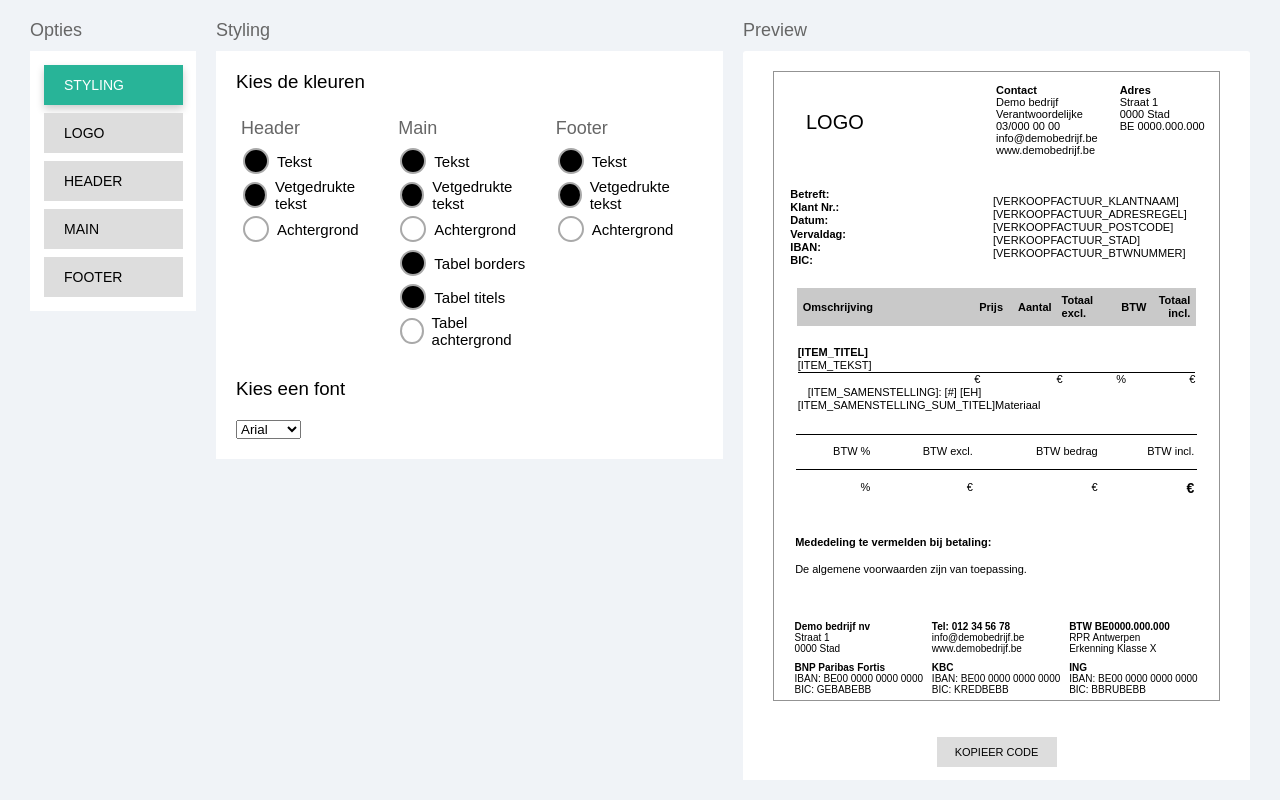
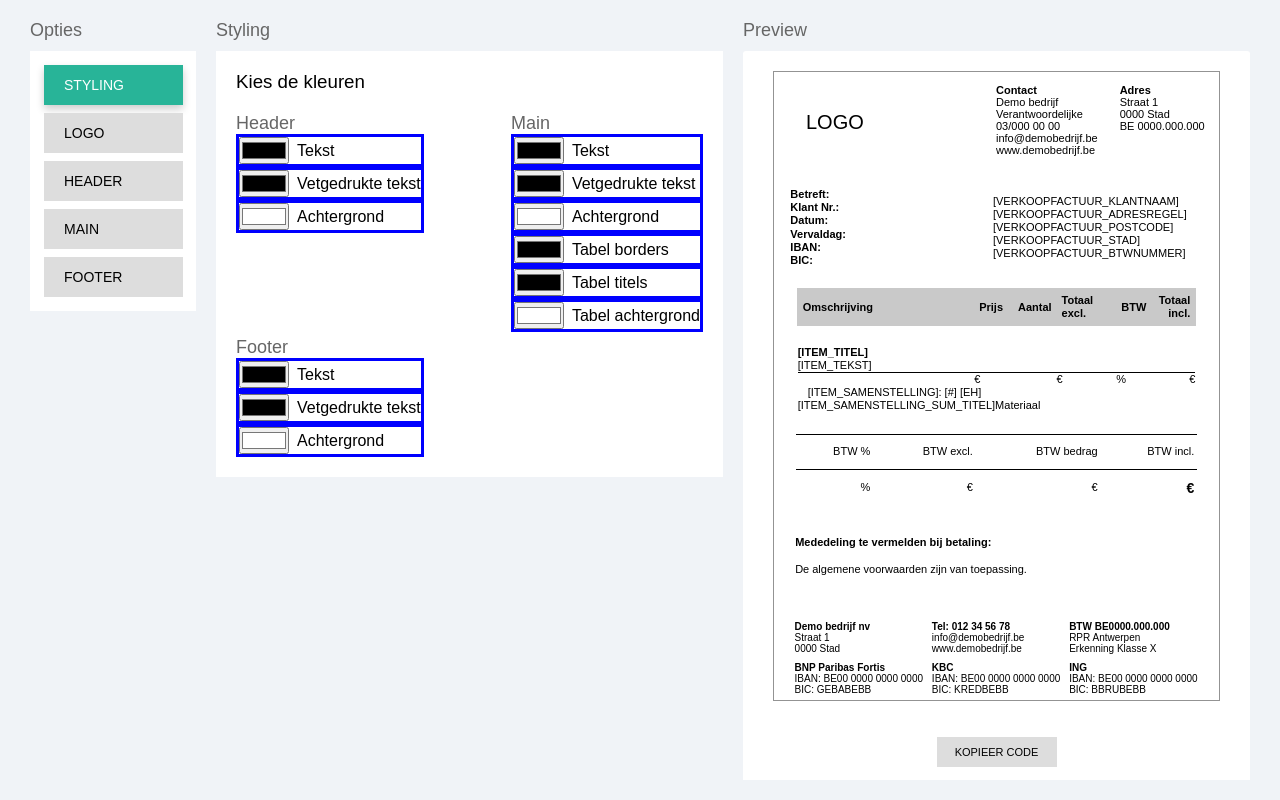
Before and after one commit to Karen03y/iamd-stage-wizard, an Angular app: page / in a window 1280 px wide. Both pictures are taken after a click on the button "STYLING". Built offline with nearby package versions, Linux system fonts and the light colour scheme.

Commit message:
generated color-picker and color-picker-column components from styling component

```diff
--- /dev/null
+++ b/src/app/components/color-picker-column/color-picker-column.component.ts
@@ -0,0 +1,32 @@
+import { Component, EventEmitter, Input, Output } from '@angular/core';
+import { CommonModule } from '@angular/common';
+import { ColorPickerComponent } from "../color-picker/color-picker.component";
+
+@Component({
+    selector: 'app-color-picker-column',
+    standalone: true,
+    template: `
+    <h2>{{ section }}</h2>
+    <div *ngFor="let color of colors">
+      <app-color-picker
+        [id]="color.id"
+        [label]="color.label"
+        [colorClass]="color.class"
+        [value]="color.value"
+        (updateColor)="updateColor($event)"
+      ></app-color-picker>
+    </div>
+  `,
+    styleUrl: './color-picker-column.component.css',
+    imports: [ColorPickerComponent, CommonModule]
+})
+
+export class ColorPickerColumnComponent {
+  @Input() section: string = '';
+  @Input() colors: any[] = [];
+  @Output() updateColorPicker = new EventEmitter<any>();
+
+  updateColor(data: any) {
+    this.updateColorPicker.emit(data);
+  }
+}
--- /dev/null
+++ b/src/app/components/color-picker/color-picker.component.css
@@ -0,0 +1,7 @@
+.color-picker {
+  display: flex;
+  align-items: center;
+  gap: 8px;
+
+  border: solid blue;
+}
--- /dev/null
+++ b/src/app/components/color-picker/color-picker.component.ts
@@ -0,0 +1,30 @@
+import { Component, EventEmitter, Input, Output } from '@angular/core';
+import { CommonModule } from '@angular/common';
+import { FormsModule } from '@angular/forms';
+
+@Component({
+  selector: 'app-color-picker',
+  standalone: true,
+  imports: [CommonModule, FormsModule],
+  template: `
+    <div class="color-picker">
+      <input
+       type="color"
+       class="{{ colorClass }}"
+       id="{{ id }}"
+       [(ngModel)]="value"
+       (change)="updateColor.emit({ color: value, id: id })"
+     />
+    <label for="{{ id }}">{{ label }}</label>
+  </div>
+  `,
+  styleUrl: './color-picker.component.css'
+})
+
+export class ColorPickerComponent {
+  @Input() id: string = '';
+  @Input() label: string = '';
+  @Input() colorClass: string = '';
+  @Input() value: string = '';
+  @Output() updateColor = new EventEmitter<any>();
+}
--- a/src/app/components/styling/styling.component.html
+++ b/src/app/components/styling/styling.component.html
@@ -1,52 +1,26 @@
 <h1>Kies de kleuren</h1>
 
 <div class="color-pickers-container">
-  <!-- Header -->
-  <div class="color-picker-column">
-    <h2>Header</h2>
-    <div class="color-picker" *ngFor="let color of headerColors">
-      <input
-        type="color"
-        class="header-color"
-        id="{{ color.id }}"
-        [(ngModel)]="color.value"
-        (change)="updateColor(color.value, color.id)"
-      />
-      <label for="{{ color.id }}">{{ color.label }}</label>
-    </div>
-  </div>
+  <app-color-picker-column
+    section="Header"
+    [colors]="headerColors"
+    (updateColorPicker)="updateColor($event)"
+  ></app-color-picker-column>
 
-  <!-- Main -->
-  <div class="color-picker-column">
-    <h2>Main</h2>
-    <div class="color-picker" *ngFor="let color of mainColors">
-      <input
-        type="color"
-        class="main-color"
-        id="{{ color.id }}"
-        [(ngModel)]="color.value"
-        (change)="updateColor(color.value, color.id)"
-      />
-      <label for="{{ color.id }}">{{ color.label }}</label>
-    </div>
-  </div>
+  <app-color-picker-column
+    section="Main"
+    [colors]="mainColors"
+    (updateColorPicker)="updateColor($event)"
+  ></app-color-picker-column>
 
-  <!-- Footer -->
-  <div class="color-picker-column">
-    <h2>Footer</h2>
-    <div class="color-picker" *ngFor="let color of footerColors">
-      <input
-        type="color"
-        class="footer-color"
-        id="{{ color.id }}"
-        [(ngModel)]="color.value"
-        (change)="updateColor(color.value, color.id)"
-      />
-      <label for="{{ color.id }}">{{ color.label }}</label>
-    </div>
-  </div>
+  <app-color-picker-column
+    section="Footer"
+    [colors]="footerColors"
+    (updateColorPicker)="updateColor($event)"
+  ></app-color-picker-column>
 </div>
 
+<!--
 <div class="font-picker">
   <label for="font-select"><h1>Kies een font</h1></label>
   <select id="font-select" (change)="selectFont($event)">
@@ -54,3 +28,4 @@
     <option value="Roboto">Roboto</option>
   </select>
 </div>
+-->
--- a/src/app/components/styling/styling.component.ts
+++ b/src/app/components/styling/styling.component.ts
@@ -2,13 +2,14 @@ import { Component} from '@angular/core';
 import { CommonModule } from '@angular/common';
 import { FormsModule } from '@angular/forms';
 import { ColorUpdateService } from '../../services/color-update.service';
+import { ColorPickerColumnComponent } from "../color-picker-column/color-picker-column.component";
 
 @Component({
-  selector: 'app-styling',
-  standalone:true,
-  imports:[CommonModule, FormsModule],
-  templateUrl: './styling.component.html',
-  styleUrls: ['./styling.component.css']
+    selector: 'app-styling',
+    standalone: true,
+    templateUrl: './styling.component.html',
+    styleUrls: ['./styling.component.css'],
+    imports: [CommonModule, FormsModule, ColorPickerColumnComponent]
 })
 
 export class StylingComponent {
@@ -35,7 +36,8 @@ export class StylingComponent {
 
   constructor(private colorUpdateService: ColorUpdateService) {}
 
-  updateColor(color: string, id: string) {
+  updateColor(data: { color: string, id: string }) {
+    const { color, id } = data;
     switch(id) {
       case 'header-text':
         this.colorUpdateService.updateText(color, 'preview-doc-header');
```
Also changed, not shown: src/app/components/color-picker-column/color-picker-column.component.css (added), 2 other files (tests, documents, lock files or other folders).
